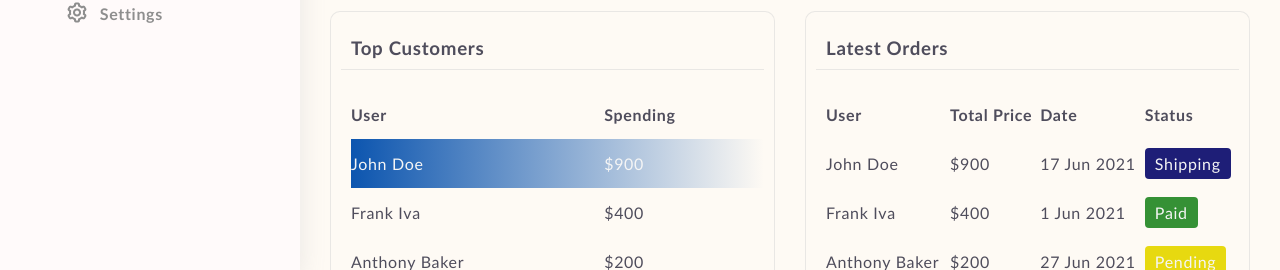
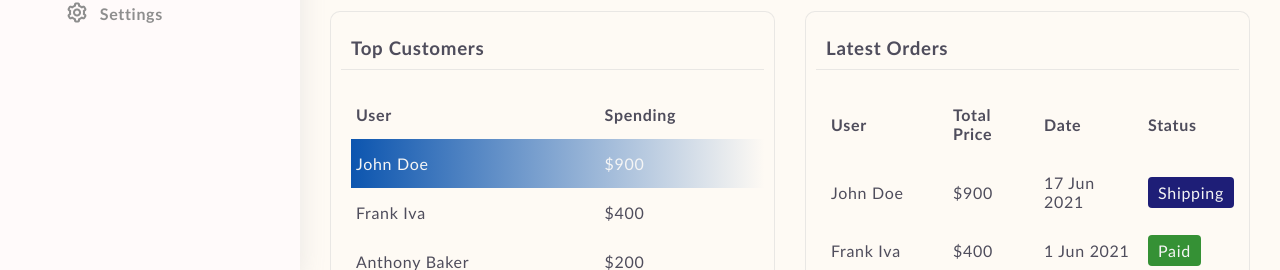
Before and after one commit to banuaggun/dashboard-design, a React (Create React App) app: page / in a window 1280 px wide. In both pictures the pointer is over the element 557 px from the left and 693 px from the top of the page. Shown: the part 530-800 px from the top of the page. Built offline with nearby package versions, Linux system fonts and the light colour scheme.

Commit message:
table arrangements

```diff
--- a/src/Components/Tables/Table.css
+++ b/src/Components/Tables/Table.css
@@ -4,12 +4,20 @@
 }
 */
 
+.tableWrapper {
+  /* border: 1px solid green; */
+
+  padding: 0;
+  margin: 0;
+}
+
 table {
   width: 100%;
   min-width: 400px;
-  border-spacing: 0;
+  color: var(--textColor4);
+  padding: 0;
+  margin: 0;
   border-collapse: collapse;
-  color: var(--textColor4);
 }
 
 tr {
@@ -17,18 +25,40 @@ tr {
 }
 
 td {
-  margin-left: 10px;
-  align-items: center;
+  /*border: 1px solid blue;*/
+  padding: 15px 5px;
+}
+th {
+  padding: 15px 5px;
 }
 
 th,
 td {
   text-transform: capitalize;
-  padding: 15px 0px;
   /*border: 2px solid purple;*/
 }
 
 tbody > tr:hover {
+  background-image: -webkit-linear-gradient(
+    to right,
+    var(--background2),
+    var(--background3)
+  );
+  background-image: -moz-linear-gradient(
+    to right,
+    var(--background2),
+    var(--background3)
+  );
+  background-image: -ms-linear-gradient(
+    to right,
+    var(--background2),
+    var(--background3)
+  );
+  background-image: -o-linear-gradient(
+    to right,
+    var(--background2),
+    var(--background3)
+  );
   background-image: linear-gradient(
     to right,
     var(--background2),
--- a/src/Components/Tables/Table.jsx
+++ b/src/Components/Tables/Table.jsx
@@ -5,7 +5,7 @@ import "./Table.css";
 const Table = (props) => {
   return (
     <div>
-      <div className="tableWrapper">
+      <div className="tableWrapper col-12">
         <table>
           {props.headData && props.renderHead ? (
             <thead>
```
